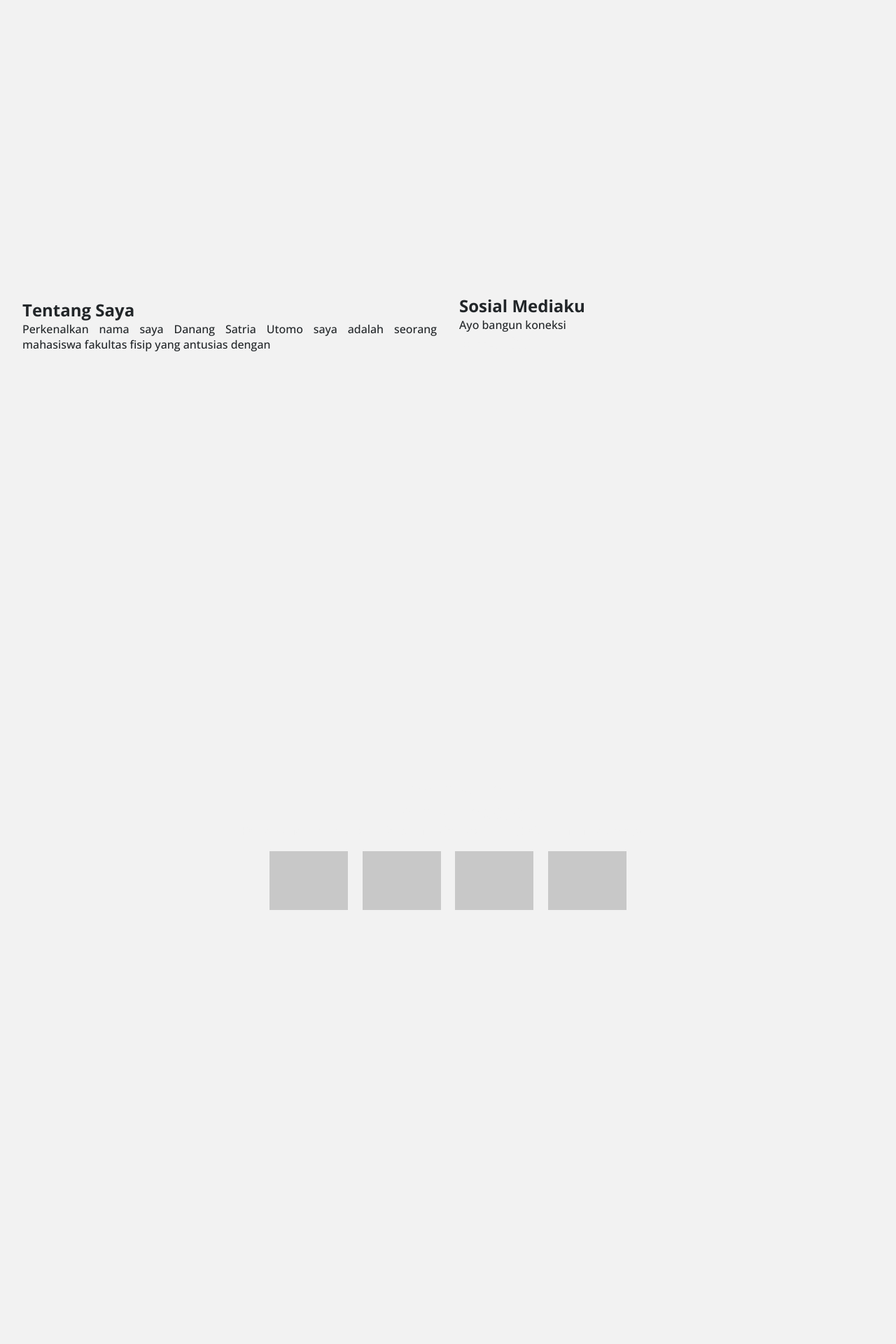
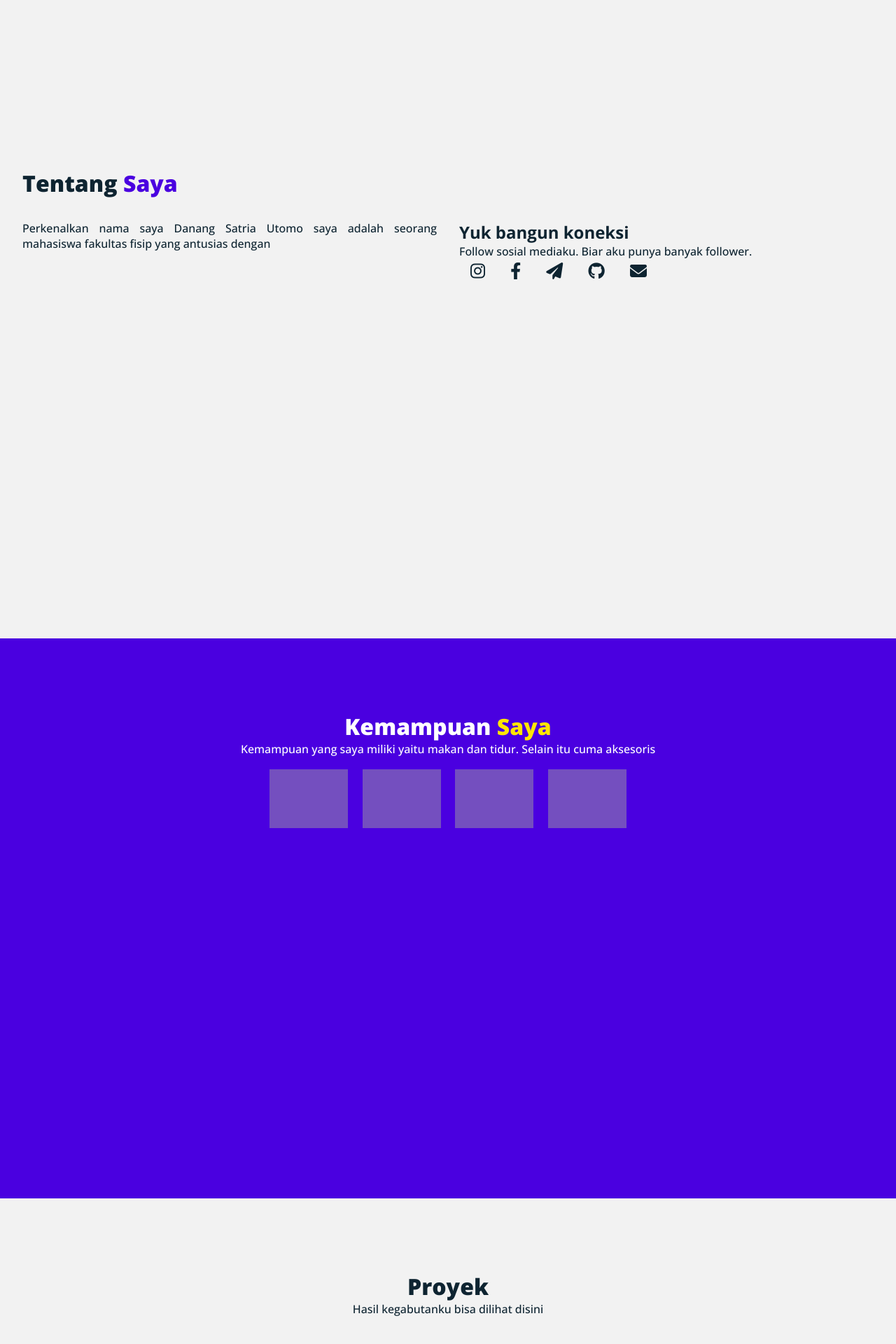
Before and after one commit to nangzzz/nangzzz.github.io, a PHP site: page / in a window 1280 px wide. Shown: the part 688-2608 px from the top of the page at 70% size. Before the commit the page ends 1988 px from the top, so only its background shows below. Run offline with PHP 8.4, Linux system fonts and the light colour scheme; some libraries are stand-ins or nearby versions; grey boxes are pictures that could not be loaded.

Commit message:
Perubahan pada UI

```diff
--- a/assets/css/style.css
+++ b/assets/css/style.css
@@ -106,25 +106,46 @@ body{
 
 .about{
   background: #F2F2F2;
-  color: #222629;
+  color: #0e2431;
   display: flex;
-  flex-direction: row;
+  flex-direction: column;
   align-items: center;
-  justify-content: space-around;
-  height: 88vh;
+  height: 100vh;
   padding: 1rem;
 }
 
-  .about .left-content{
+.about .head-content{
+  display: flex;
+  align-items: center;
+  justify-content: left;
+  width: 100%;
+  padding: 1rem;
+  margin-top: 12vh;
+}
+
+  .about .head-content h1{
+    font-size: 2rem;
+    font-weight: 800;
+  }
+
+    .head-content h1 span{
+      color: #4a00e0;
+    }
+
+  .about .main-content{
+    display: flex;
+  }
+
+    .main-content .left-content{
       width: 50%;
       padding: 1rem;
     }
 
-  .about .left-content p{
+      .left-content p{
         text-align: justify;
       }
 
-  .about .right-content{
+    .main-content .right-content{
       width: 50%;
       padding: 1rem;
     }
@@ -135,16 +156,31 @@ body{
 
       .right-content .icon-social{
         font-size: 1.5rem;
-      color: #F2F2F2;
+        color: #0e2431;
+        margin: 0 1rem;
       }
 
 .skill{
-  color: #F2F2F2;
+  color: #ffffff;
+  background: #4a00e0;
   display: flex;
   flex-direction: column;
   align-items: center;
-  justify-content: center;
   height: 100vh;
+  padding-top: 13vh;
+}
+
+  .skill h1{
+    font-size: 2rem;
+    font-weight: 800;
+  }
+
+  .skill h1 span{
+    color: #ffe600;
+  }
+
+  .skill p{
+    font-size: 1rem;
   }
 
   .skill .skill-container{
@@ -169,10 +205,19 @@ body{
     }
 
 .project{
-  color: #F2F2F2;
+  color: #0e2431;
   display: flex;
   flex-direction: column;
   align-items: center;
-  justify-content: center;
   height: 100vh;
+  padding-top: 13vh;
 }
+
+  .project h1{
+    font-size: 2rem;
+    font-weight: 800;
+  }
+
+  .project p{
+    font-size: 1rem;
+  }
--- a/index.html
+++ b/index.html
@@ -38,24 +38,27 @@
     </section>
 
     <section class="about" id="tentang">
+        <div class="head-content">
+            <h1>Tentang <span>Saya</span></h1>
+        </div>
+        <div class="main-content">
             <div class="left-content">
-            <h1>Tentang Saya</h1>
                 <p>Perkenalkan nama saya <span>Danang Satria Utomo</span> saya adalah seorang mahasiswa fakultas fisip yang antusias dengan </p>
             </div>
             <div class="right-content">
-            <h1>Sosial Mediaku</h1>
-            <p>Ayo bangun koneksi</p>
+                <h1>Yuk bangun koneksi</h1>
+                <p>Follow sosial mediaku. Biar aku punya banyak follower.</p>
                 <a href="#" class="icon-social"><i class="fa-brands fa-instagram"></i></a>
                 <a href="#" class="icon-social"><i class="fa-brands fa-facebook-f"></i></a>
                 <a href="#" class="icon-social"><i class="fa-solid fa-paper-plane"></i></a>
                 <a href="#" class="icon-social"><i class="fa-brands fa-github"></i></a>
                 <a href="#" class="icon-social"><i class="fa-solid fa-envelope"></i></a>
             </div>
+        </div>
     </section>
 
     <section class="skill" id="kemampuan">
-        <h1>Kemampuan</h1>
-        <h2>Kemampuan Saya</h2>
+        <h1>Kemampuan <span>Saya</span></h1>
         <p>Kemampuan yang saya miliki yaitu makan dan tidur. Selain itu cuma aksesoris</p>
         <div class="skill-container">
             <a href="https://developer.mozilla.org/en-US/docs/Web/HTML" class="icon-skill"><img src="https://www.w3.org/html/logo/downloads/HTML5_Badge.svg" alt=""></a>
@@ -66,7 +69,7 @@
     </section>
 
     <section class="project" id="proyek">
-        <h1>proyek</h1>
+        <h1>Proyek</h1>
         <p>Hasil kegabutanku bisa dilihat disini</p>
     </section>
 </body>
```
Lines whose indentation alone changed are shown as unchanged.
